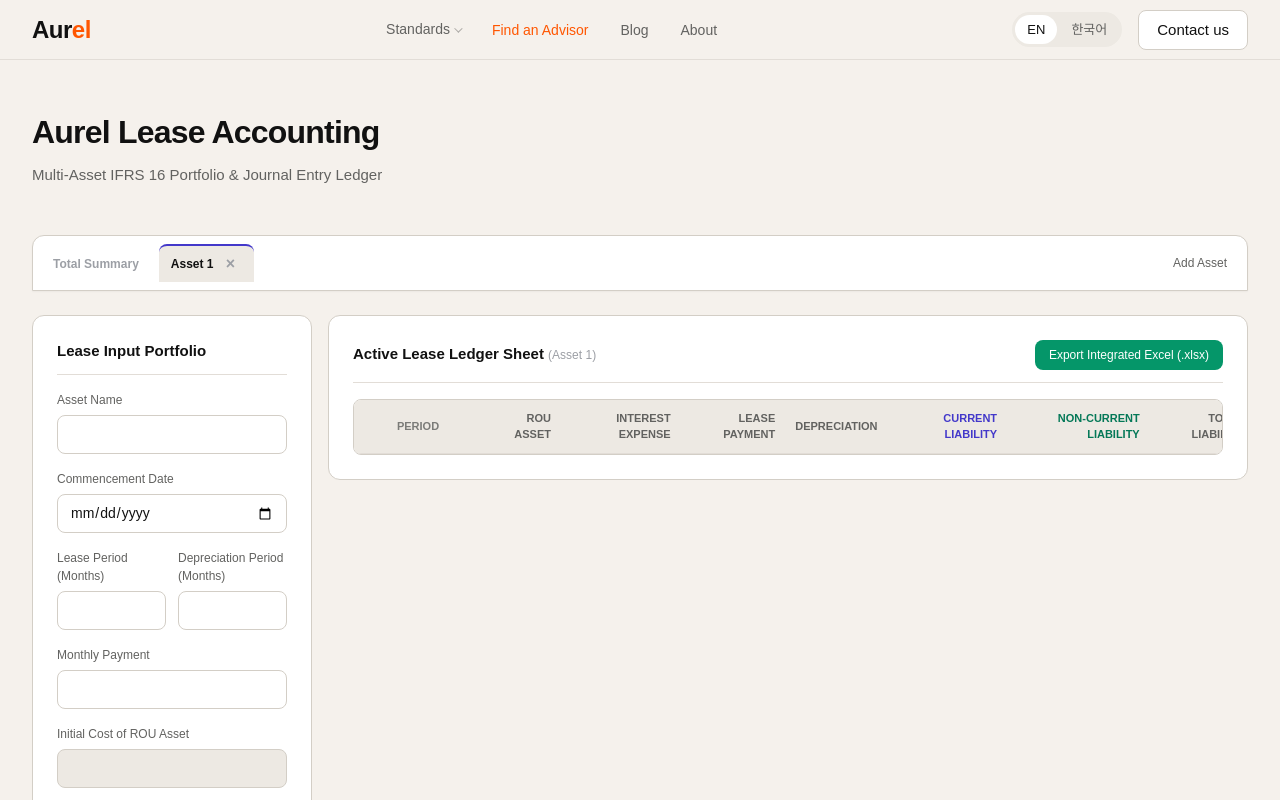
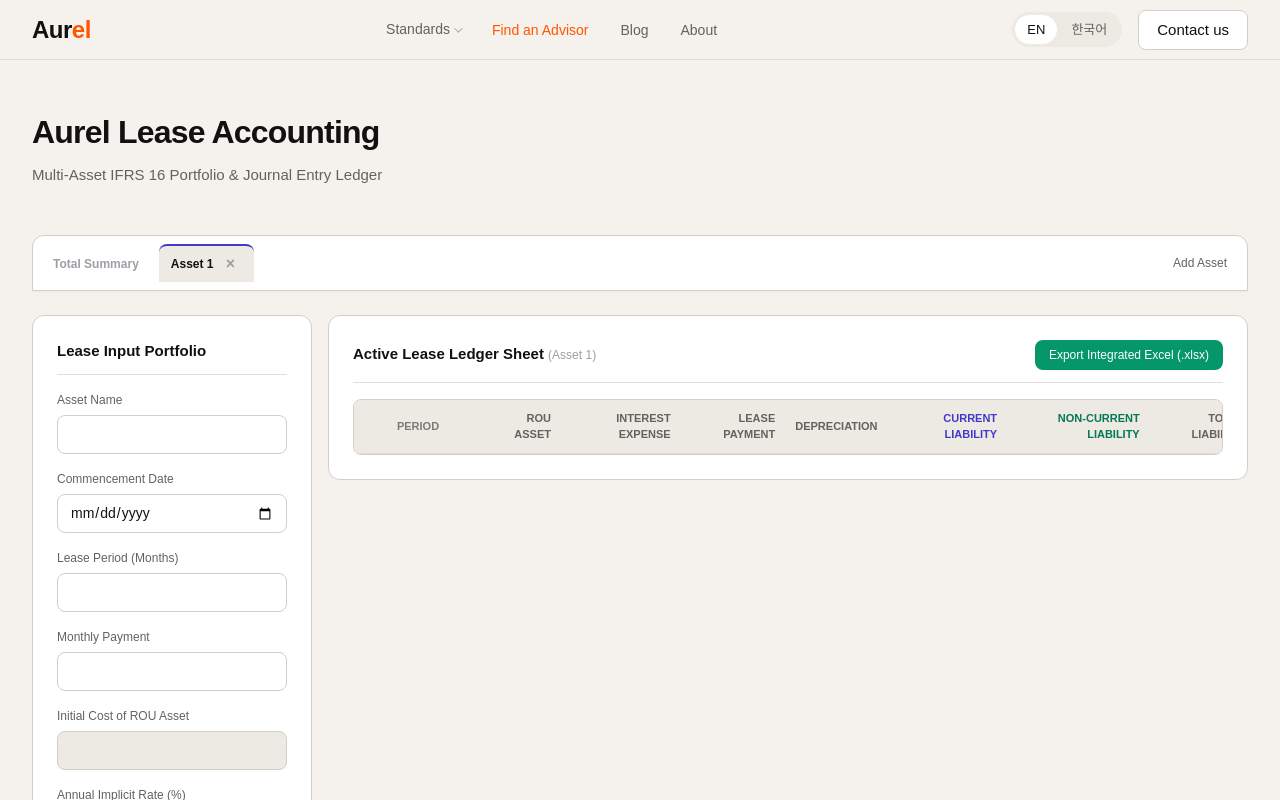
Before and after one commit to mink810/ifrs16-calculator, a Next.js app: page /ifrs16 in a window 1280 px wide. Shown: the top 800 px of the page. Built offline with nearby package versions, Linux system fonts and the light colour scheme.

Commit message:
감가없애기 엑셀파일명 변경

```diff
--- a/components/calculator/LeaseAssetPanel.tsx
+++ b/components/calculator/LeaseAssetPanel.tsx
@@ -56,8 +56,6 @@
     if (!inputs.assetName.trim()) return c("validationAssetNameRequired");
     if (!inputs.commencementDate.trim()) return c("validationCommencementDateRequired");
     if (inputs.leaseTerm <= 0) return c("validationLeaseTermRequired");
-    if (inputs.depreciationPeriod <= 0)
-      return c("validationDepreciationPeriodRequired");
     if (inputs.monthlyPayment <= 0) return c("validationMonthlyPaymentRequired");
     if (inputs.annualRate < 0) return c("validationAnnualRateInvalid");
     return null;
@@ -74,7 +72,6 @@
   };
 
   const handleExportExcel = () => {
-    const baseName = inputs.assetName.trim() || tabLabel;
     exportScheduleToXlsx(
       schedule,
       {
@@ -87,7 +84,6 @@
         colNonCurrentLiab: c("colNonCurrentLiab"),
         colTotalLiab: c("colTotalLiab"),
       },
-      baseName,
       inputs.commencementDate
     );
   };
@@ -120,7 +116,6 @@
             onChange={(e) => onInputChange("commencementDate", e.target.value)}
           />
         </div>
-        <div className="calculator-field-row">
         <div className="calculator-field">
           <label>{c("period")}</label>
           <input
@@ -129,18 +124,6 @@
             value={numberValue(inputs.leaseTerm)}
             onChange={(e) => onInputChange("leaseTerm", parseNumber(e.target.value))}
           />
-          </div>
-          <div className="calculator-field">
-            <label>{c("depreciationPeriod")}</label>
-            <input
-              type="number"
-              min={1}
-              value={numberValue(inputs.depreciationPeriod)}
-              onChange={(e) =>
-                onInputChange("depreciationPeriod", parseNumber(e.target.value))
-              }
-            />
-          </div>
         </div>
 
         <div className="calculator-field">
--- a/components/calculator/SummaryPortfolioPanel.tsx
+++ b/components/calculator/SummaryPortfolioPanel.tsx
@@ -111,9 +111,7 @@
   }, [assets]);
 
   const handleExportExcel = () => {
-    exportSummaryScheduleToXlsx(
-      rows,
-      {
+    exportSummaryScheduleToXlsx(rows, {
       colPeriod: c("colPeriod"),
       colRou: c("colRou"),
       colInterest: c("colInterest"),
@@ -122,9 +120,7 @@
       colCurrentLiab: c("colCurrentLiab"),
       colNonCurrentLiab: c("colNonCurrentLiab"),
       colTotalLiab: c("colTotalLiab"),
-      },
-      c("tabSummary")
-    );
+    });
   };
 
   return (
--- a/lib/ifrs16/calculate-schedule.ts
+++ b/lib/ifrs16/calculate-schedule.ts
@@ -4,11 +4,10 @@
 
 function buildPeriods(inputs: LeaseInputs): PeriodCalc[] {
   const leaseTerm = Math.max(0, Math.floor(inputs.leaseTerm));
-  const depreciationPeriod = Math.max(1, Math.floor(inputs.depreciationPeriod));
   const monthlyPayment = Math.max(0, inputs.monthlyPayment);
   const initialCost = Math.max(0, inputs.initialCost);
   const monthlyRate = Math.max(0, inputs.annualRate) / 100 / 12;
-  const monthlyDeprn = initialCost / depreciationPeriod;
+  const monthlyDeprn = leaseTerm > 0 ? initialCost / leaseTerm : 0;
 
   const periods: PeriodCalc[] = [];
   let liability = initialCost;
--- a/lib/ifrs16/export-schedule-xlsx.ts
+++ b/lib/ifrs16/export-schedule-xlsx.ts
@@ -54,14 +54,17 @@
   ];
 }
 
-function sanitizeFilename(name: string): string {
-  return name.replace(/[<>:"/\\|?*\x00-\x1f]/g, "_").trim() || "lease-schedule";
+function buildExportFilename(): string {
+  const today = new Date();
+  const y = today.getFullYear();
+  const m = String(today.getMonth() + 1).padStart(2, "0");
+  const d = String(today.getDate()).padStart(2, "0");
+  return `Lease accounting schedule_${y}-${m}-${d}.xlsx`;
 }
 
 export function exportScheduleToXlsx(
   schedule: LeaseScheduleRow[],
   labels: ScheduleExportLabels,
-  baseName: string,
   commencementDate: string
 ): void {
   const headers = [
@@ -82,14 +85,12 @@
   const workbook = XLSX.utils.book_new();
   XLSX.utils.book_append_sheet(workbook, worksheet, "Schedule");
 
-  const filename = `${sanitizeFilename(baseName)}.xlsx`;
-  XLSX.writeFile(workbook, filename);
+  XLSX.writeFile(workbook, buildExportFilename());
 }
 
 export function exportSummaryScheduleToXlsx(
   rows: SummaryScheduleExportRow[],
-  labels: ScheduleExportLabels,
-  baseName: string
+  labels: ScheduleExportLabels
 ): void {
   const headers = [
     labels.colPeriod,
@@ -117,6 +118,5 @@
   const workbook = XLSX.utils.book_new();
   XLSX.utils.book_append_sheet(workbook, worksheet, "Summary");
 
-  const filename = `${sanitizeFilename(baseName)}.xlsx`;
-  XLSX.writeFile(workbook, filename);
+  XLSX.writeFile(workbook, buildExportFilename());
 }
--- a/lib/ifrs16/types.ts
+++ b/lib/ifrs16/types.ts
@@ -2,7 +2,6 @@
   assetName: string;
   commencementDate: string;
   leaseTerm: number;
-  depreciationPeriod: number;
   monthlyPayment: number;
   initialCost: number;
   annualRate: number;
--- a/messages/en.json
+++ b/messages/en.json
@@ -83,14 +83,12 @@
     "commencementDate": "Commencement Date",
     "initialCost": "Initial Cost of ROU Asset",
     "initialCostPlaceholder": "Calculated on save",
-    "depreciationPeriod": "Depreciation Period (Months)",
     "period": "Lease Period (Months)",
     "payment": "Monthly Payment",
     "rate": "Annual Implicit Rate (%)",
     "validationAssetNameRequired": "Please enter the asset name.",
     "validationCommencementDateRequired": "Please enter the commencement date.",
     "validationLeaseTermRequired": "Please enter the lease period (months).",
-    "validationDepreciationPeriodRequired": "Please enter the depreciation period (months).",
     "validationMonthlyPaymentRequired": "Please enter the monthly payment.",
     "validationAnnualRateInvalid": "Please check the annual implicit rate.",
     "btnCalculate": "Save & Calculate Asset",
--- a/messages/ko.json
+++ b/messages/ko.json
@@ -83,14 +83,12 @@
     "commencementDate": "취득일자 (개시일)",
     "initialCost": "최초 취득가액",
     "initialCostPlaceholder": "계산 후 자동 입력",
-    "depreciationPeriod": "감가상각기간 (개월)",
     "period": "리스 기간 (개월)",
     "payment": "약정 월 리스료",
     "rate": "연 내재이자율 (%)",
     "validationAssetNameRequired": "리스 자산명을 입력해 주세요.",
     "validationCommencementDateRequired": "취득일자를 입력해 주세요.",
     "validationLeaseTermRequired": "리스 기간(개월)을 입력해 주세요.",
-    "validationDepreciationPeriodRequired": "감가상각기간(개월)을 입력해 주세요.",
     "validationMonthlyPaymentRequired": "월 리스료를 입력해 주세요.",
     "validationAnnualRateInvalid": "연 내재이자율을 확인해 주세요.",
     "btnCalculate": "자산 저장 및 스케줄 계산",
--- a/stores/use-portfolio-store.ts
+++ b/stores/use-portfolio-store.ts
@@ -7,7 +7,6 @@
   assetName: "",
   commencementDate: "",
   leaseTerm: 0,
-  depreciationPeriod: 0,
   monthlyPayment: 0,
   initialCost: 0,
   annualRate: 0,
```
Lines whose indentation alone changed are shown as unchanged.
